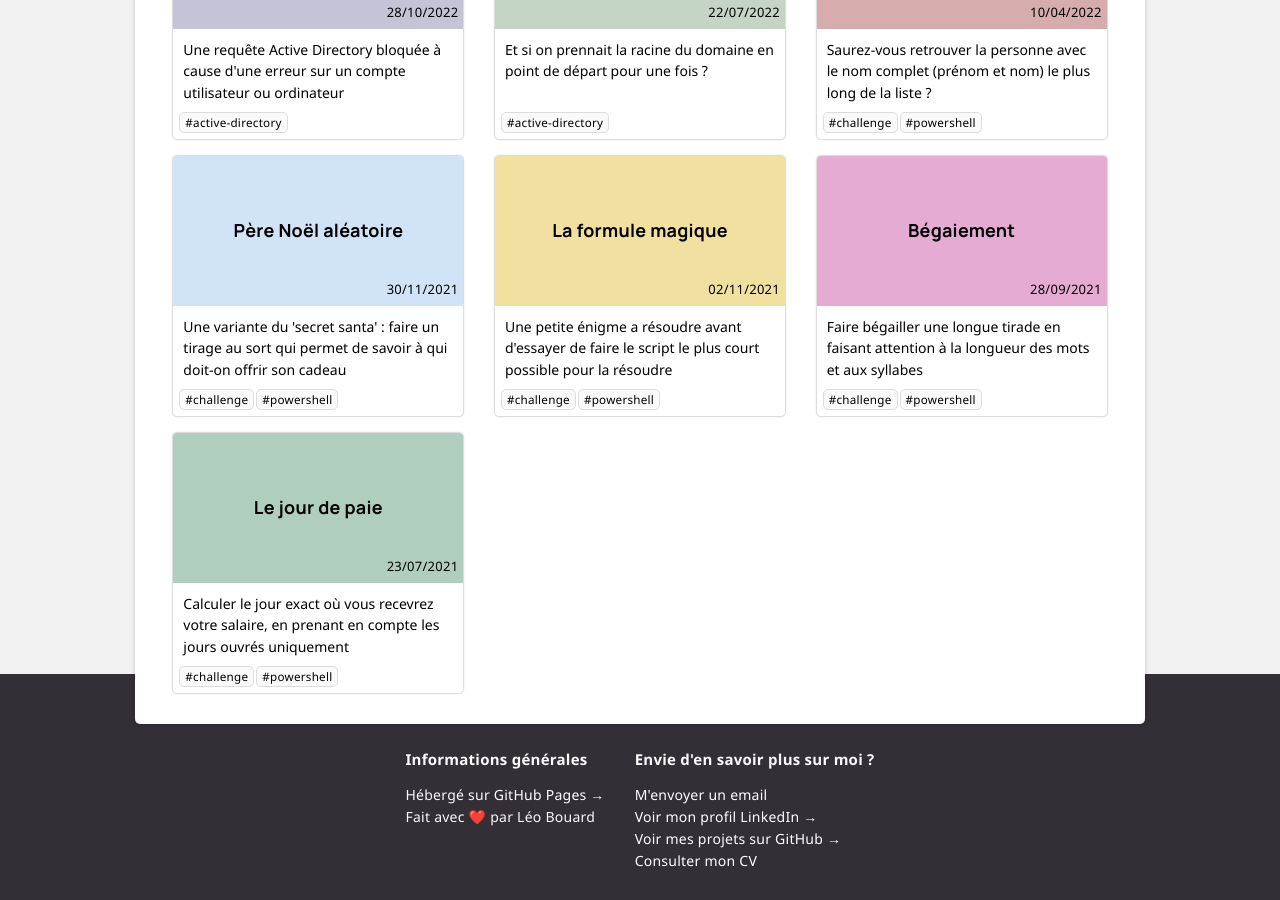
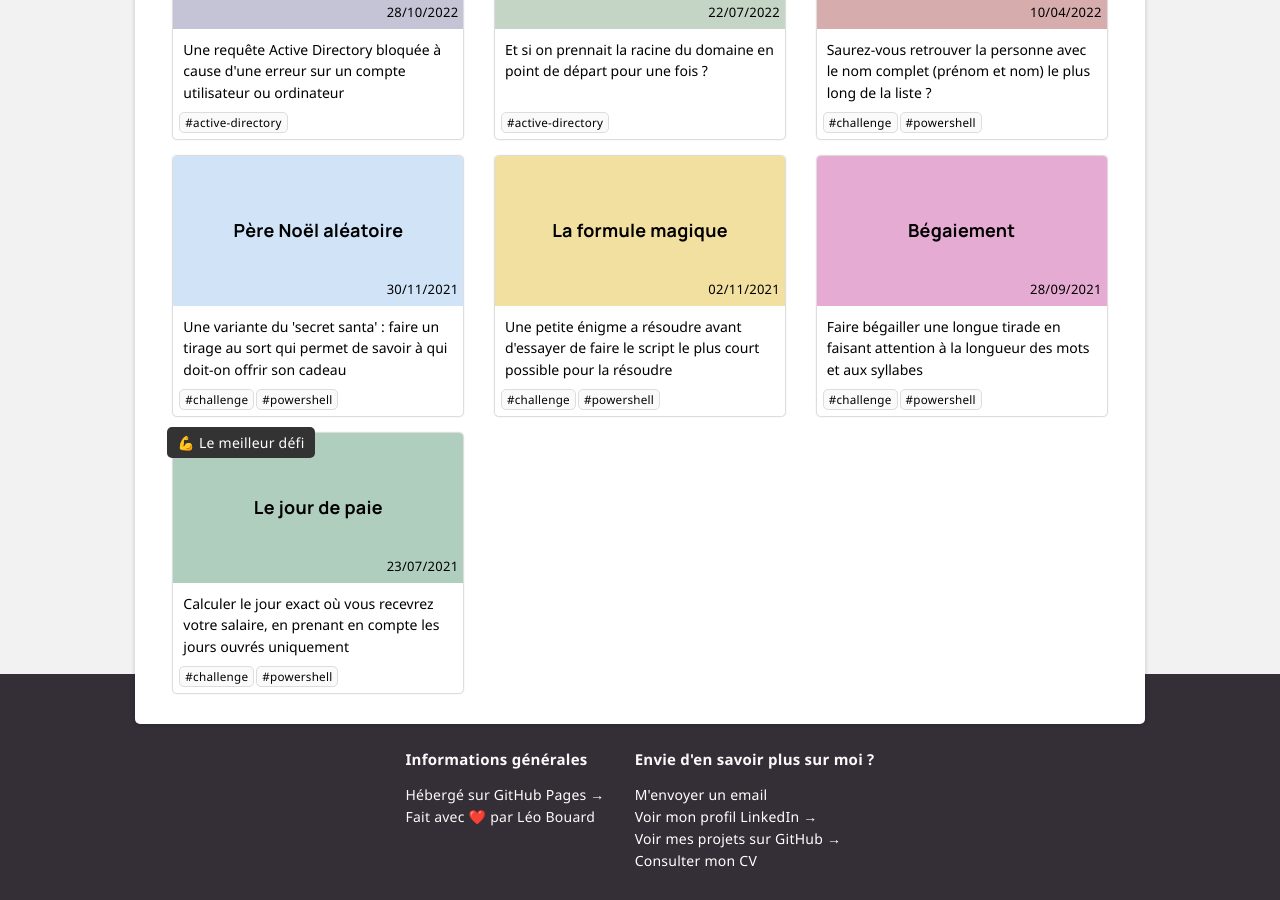
Before and after one commit to leobouard/leobouard.github.io, a Jekyll site: the page built from blog.md, in a window 1280 px wide and 900 px high, scrolled down 631 px. Built offline with Jekyll 4.4.1, drawn with Linux system fonts in a browser that asks for light colours; some web fonts are replaced.

Commit message:
Update 2021-07-23-jour-de-paie.md

```diff
--- a/_posts/2021-07-23-jour-de-paie.md
+++ b/_posts/2021-07-23-jour-de-paie.md
@@ -5,6 +5,7 @@ description: "Calculer le jour exact où vous recevrez votre salaire, en prenant
 background: "#a7d1ba"
 tags: ['challenge','powershell']
 listed: true
+capsule: "💪 Le meilleur défi"
 nextLink:
   name: "Voir la solution"
   id: "/2021/07/23/jour-de-paie-soluce"
```
